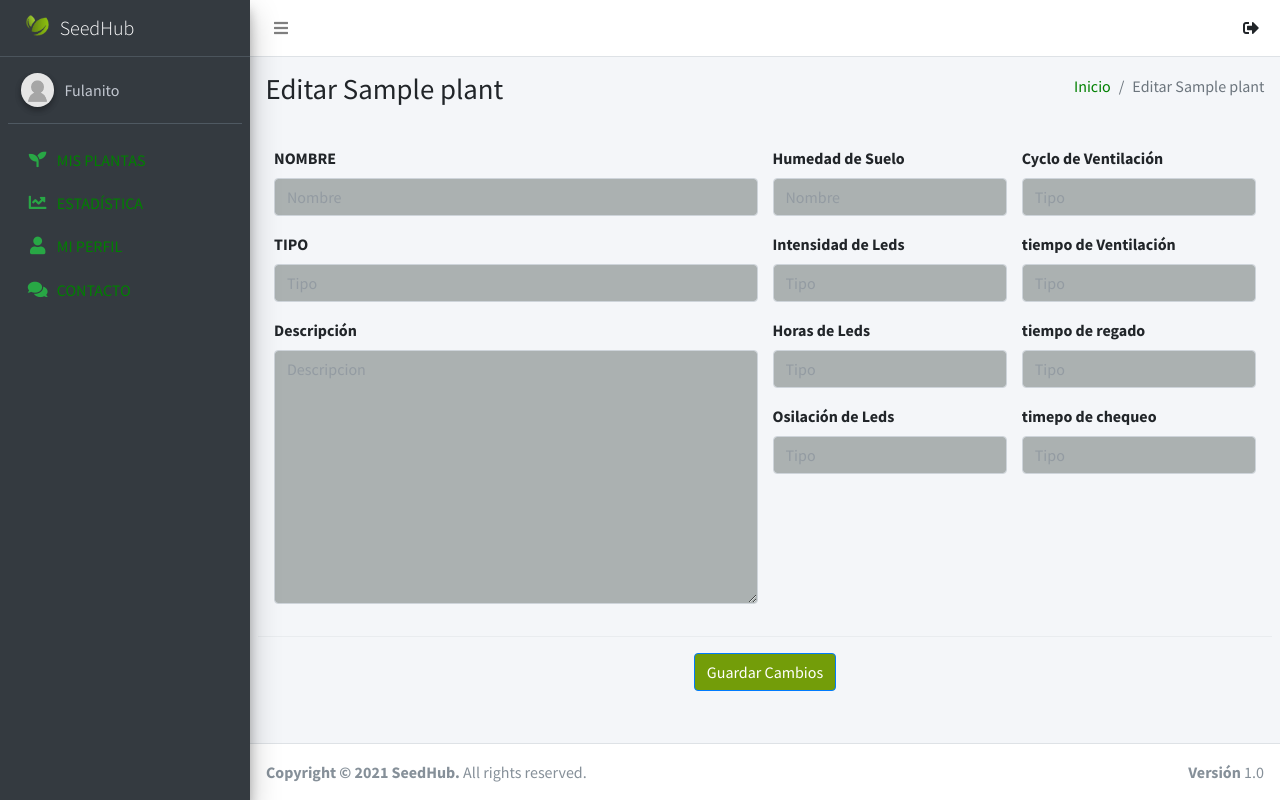
After one commit to ihinojos/Seedhub, a Flask app: template seedhub_web/templates/edit_plant.html in a window 1280 px wide. The commit adds this page. Run offline with Flask 2, Linux system fonts and the light colour scheme; the template is opened without the code that fills it: most values are stand-ins (such as "Sample title", 1, 10 or a date in 2020); some libraries are stand-ins or nearby versions.

Commit message:
Added db functionality

```diff
--- a/seedhub_srv/server.py
+++ b/seedhub_srv/server.py
@@ -57,7 +57,6 @@ def sendStatus():
                 data[log[0]] = log[1].strip('\r\n')
             response = requests.post(url, json=data)
             #print(response.content)
-
     except serialutil.SerialException:
         return
 
--- a/seedhub_web/app.py
+++ b/seedhub_web/app.py
@@ -41,8 +41,53 @@ def get_plants():
                 plant["desc"] = record[3]
                 plants.append(plant)
             return plants
-        else:
-            return []
+        return []
+    except:
+        pass
+    finally:
+        db_con.close()
+
+def get_plant_by_id(p_id):
+    db_con = sqlite3.connect('seedhub_db')
+    db_cur = db_con.cursor()
+    try:
+        db_cur.execute("SELECT * FROM plants WHERE id=:p_id", {"p_id":p_id})
+        records = db_cur.fetchall()
+        if len(records) > 0:
+            plant = {}
+            for record in records:
+                plant["id"] = record[0]
+                plant["name"] = record[1]
+                plant["type"] = record[2]
+                plant["desc"] = record[3]
+            return plant
+        return {}
+    except:
+        pass
+    finally:
+        db_con.close()
+
+def get_plant_config(p_id):
+    db_con = sqlite3.connect('seedhub_db')
+    db_cur = db_con.cursor()
+    try:
+        db_cur.execute("SELECT * FROM plant_conf WHERE p_id=:id", {"id":p_id})
+        records = db_cur.fetchall()
+        if len(records) > 0:
+            conf = {}
+            for record in records:
+                conf["id"] = record[0]
+                conf["soil_moist"] = record[1]
+                conf["led_bright"] = record[2]
+                conf["led_houts"] = record[3]
+                conf["led_dimming"] = record[4]
+                conf["fans_cycle"] = record[5]
+                conf["fans_runtime"] = records[6]
+                conf["pump_runtime"] = records[7]
+                conf["checkup_time"] = records[8]
+                conf["p_id"] = records[9]
+            return conf
+        return {}
     except:
         pass
     finally:
@@ -112,6 +157,15 @@ def miperfil():
         return render_template('MiPerfil.html')
     return redirect(url_for('index'))
 
+@app.route('/edit_plant', methods=['POST'])
+def edit_plant():
+    if request.method == "POST":
+        plant_id = request.form["plant_id"]
+        plant = get_plant_by_id(plant_id)
+        plant["conf"] = get_plant_config(plant_id)
+        return render_template('edit_plant.html', plant=plant);
+    return redirect(url_for('index'))
+
 @app.route('/misplantas', methods=['POST', 'GET'])
 def misplantas():
     if "u_id" in session:
@@ -119,7 +173,6 @@ def misplantas():
             if "log_out" in request.form:
                 return log_out()
             elif "add_plant" in request.form:
-                print("adding plant")
                 plant = {}
                 plant["name"] = request.form["plant_name"]
                 plant["type"] = request.form["plant_type"]
@@ -129,6 +182,8 @@ def misplantas():
                 else:
                     flash("Error adding plant {name}".format(name=plant["name"]), category="alert-warning")
         plants = get_plants()
+        for plant in plants:
+            plant["conf"] = get_plant_config(plant)
         return render_template('MisPlantas.html', plants=plants)
     return redirect(url_for('login'))
 
--- /dev/null
+++ b/seedhub_web/templates/content_footer.html
@@ -0,0 +1,12 @@
+<!-- /.content-wrapper -->
+<footer class="main-footer">
+    <div class="float-right d-none d-sm-block">
+        <b>Versión</b> 1.0
+    </div>
+    <strong>Copyright &copy; 2021 <a>SeedHub</a>.</strong> All rights reserved.
+</footer>
+<!-- Control Sidebar -->
+<aside class="control-sidebar control-sidebar-dark">
+<!-- Control sidebar content goes here -->
+</aside>
+<!-- /.control-sidebar -->
--- /dev/null
+++ b/seedhub_web/templates/content_header.html
@@ -0,0 +1,12 @@
+<!-- Content Header (Page header) -->
+      <div class="row mb-2">
+        <div class="col-sm-6">
+          <h1> {{ pg_title }} </h1>
+        </div>
+        <div class="col-sm-6">
+          <ol class="breadcrumb float-sm-right">
+            <li class="breadcrumb-item"><a href="/index" style="color: green;">Inicio</a></li>
+            <li class="breadcrumb-item active">{{ pg_title }}</li>
+          </ol>
+        </div>
+      </div>
--- /dev/null
+++ b/seedhub_web/templates/edit_plant.html
@@ -0,0 +1,87 @@
+{% extends "base.html" %}
+{% block title %}Editar {{ plant["name"] }} | Seedhub{% endblock %}
+{% set pg_title = "Editar "+plant["name"] %}
+{% set body_class = "hold-transition sidebar-mini" %}
+{% block body %}
+<!-- Site wrapper -->
+<div class="wrapper">
+    {% include "navbars.html" %}
+    <!-- Content Wrapper. Contains page content -->
+    <div class="content-wrapper">
+        <!-- Content Header (Page header) -->
+        <section class="content-header">
+            <div class="container-fluid">
+                {% include "content_header.html" %}
+            </div><!-- /.container-fluid -->
+        </section>
+        <!-- Main content -->
+        <section class="content">
+            <form method="post" action="#">
+                <div class="modal-body">
+                    <div class="row">
+                        <div class="col-md-6">
+                            <div class="form-group">
+                                <label for="InputNombre1">NOMBRE</label>
+                                <input type="text" class="form-control" name="plant_name" id="nombrePlanta1" placeholder="Nombre" style="background-color: #abb1b1;">
+                            </div>
+                            <div class="form-group">
+                                <label for="InputTipo">TIPO</label>
+                                <input type="text" class="form-control" name="plant_type" id="tipoPlanta" placeholder="Tipo" style="background-color: #abb1b1;">
+                            </div>
+                            <div class="form-group">
+                                <label for="InputDescripcion">Descripción</label>
+                                <textarea name="plant_desc" class="form-control" id="descripcionPlanta" cols="30" rows="10" placeholder="Descripcion" style="background-color: #abb1b1;"></textarea>
+                            </div>
+                        </div>
+                        <div class="col-md-6">
+                            <div class="row">
+                                <div class="col-sm-6">
+                                    <div class="form-group">
+                                        <label for="InputNombre1">Humedad de Suelo</label>
+                                        <input type="text" class="form-control" name="plant_name" id="nombrePlanta1" placeholder="Nombre" style="background-color: #abb1b1;">
+                                    </div>
+                                    <div class="form-group">
+                                        <label for="InputTipo">Intensidad de Leds</label>
+                                        <input type="text" class="form-control" name="plant_type" id="tipoPlanta" placeholder="Tipo" style="background-color: #abb1b1;">
+                                    </div>
+                                    <div class="form-group">
+                                        <label for="InputTipo">Horas de Leds</label>
+                                        <input type="text" class="form-control" name="plant_type" id="tipoPlanta" placeholder="Tipo" style="background-color: #abb1b1;">
+                                    </div>
+                                    <div class="form-group">
+                                        <label for="InputTipo">Osilación de Leds</label>
+                                        <input type="text" class="form-control" name="plant_type" id="tipoPlanta" placeholder="Tipo" style="background-color: #abb1b1;">
+                                    </div>
+                                </div>
+                                <div class="col-sm-6">
+                                    <div class="form-group">
+                                        <label for="InputTipo">Cyclo de Ventilación</label>
+                                        <input type="text" class="form-control" name="plant_type" id="tipoPlanta" placeholder="Tipo" style="background-color: #abb1b1;">
+                                    </div>
+                                    <div class="form-group">
+                                        <label for="InputTipo">tiempo de Ventilación</label>
+                                        <input type="text" class="form-control" name="plant_type" id="tipoPlanta" placeholder="Tipo" style="background-color: #abb1b1;">
+                                    </div>
+                                    <div class="form-group">
+                                        <label for="InputTipo">tiempo de regado</label>
+                                        <input type="text" class="form-control" name="plant_type" id="tipoPlanta" placeholder="Tipo" style="background-color: #abb1b1;">
+                                    </div>
+                                    <div class="form-group">
+                                        <label for="InputTipo">timepo de chequeo</label>
+                                        <input type="text" class="form-control" name="plant_type" id="tipoPlanta" placeholder="Tipo" style="background-color: #abb1b1;">
+                                    </div>
+                                </div>
+                            </div>
+                        </div>
+                    </div>
+                </div>
+                <div class="modal-footer justify-content-between" style="justify-content: center!important;">
+                  <button id="buttonModal" type="submit" name="add_plant" class="btn btn-primary" style="background-color: #739d09;">Guardar Cambios</button>
+                </div>
+              </form>
+        </section>
+        <!-- /.content -->
+    </div>
+    {% include "content_footer.html" %}
+</div>
+{% endblock %}
```
Also changed, not shown: seedhub_web/seedhub_db.sql (added, +13 -0 lines), seedhub_web/templates/MisPlantas.html (+10 -63 lines), 2 other files.
